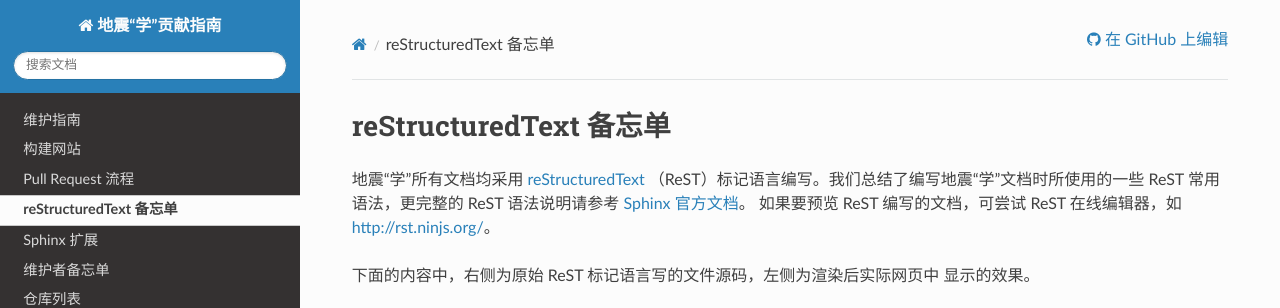
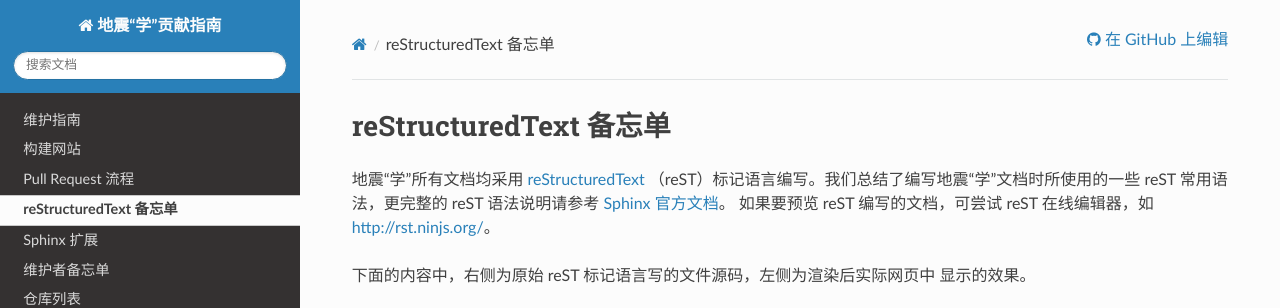
Before and after one commit to seismo-learn/contributing, a Sphinx documentation site: the page built from source/restructuredtext.rst, in a window 1280 px wide, cut to the strip 0-308 px from the top of the page. Built offline with Sphinx 7.4.7 and the Read the Docs theme 2.0.0, drawn with Linux system fonts in a browser that asks for light colours.

Commit message:
Change ReST to be reST (#29)

```diff
--- a/source/general-guidelines.rst
+++ b/source/general-guidelines.rst
@@ -50,7 +50,7 @@ GitHub 上托管的文档仓库中存在如下长期分支：
 1.  所有文档均采用 `reStructuredText <https://docutils.sourceforge.io/rst.html>`__
     语言编写。可参考 :doc:`restructuredtext` 学习其常用语法。
 2.  一级标题、二级标题和三级标题，分别用 ``=``、``-`` 和 ``^`` 符号标识
-3.  所有 Bash 命令前应加上 shell 提示符 ``$`` 以表示该命令为 shell 命令
+3.  所有 Bash 命令前应加上 Shell 提示符 ``$`` 以表示该命令为 Shell 命令
 4.  中文字符与英文字符和数字之间应加上空格，如 ``中文 ABC 中文`` 而非 ``中文ABC中文``，
     ``中文 123 中文`` 而非 ``中文123中文``
 5.  标点符号采用全角，如 ``，``、``。``、``：``、``、``、``？`` 等。
--- a/source/index.rst
+++ b/source/index.rst
@@ -3,7 +3,7 @@
 
    **欢迎读者参与到文档的维护与更新中！我们都是地震学的干饭人！**
 
-本指南主要为了方便读者向地震“学”提供反馈和贡献。我们欢迎任何促进地震学中文社区的交流和发展
+本指南主要为了方便读者向地震“学”提供反馈和贡献。我们欢迎任何促进地震学中文社区交流和发展
 的反馈和贡献，例如，修正错别字、语句不通；调整章节结构，使教程条理更清晰；
 建议或者编写新章节或新文档等等。
 
--- a/source/restructuredtext.rst
+++ b/source/restructuredtext.rst
@@ -2,11 +2,11 @@ reStructuredText 备忘单
 =======================
 
 地震“学”所有文档均采用 `reStructuredText <https://docutils.sourceforge.io/rst.html>`__
-（ReST）标记语言编写。我们总结了编写地震“学”文档时所使用的一些 ReST 常用语法，更完整的 ReST 语法说明请参考
+（reST）标记语言编写。我们总结了编写地震“学”文档时所使用的一些 reST 常用语法，更完整的 reST 语法说明请参考
 `Sphinx 官方文档 <http://www.sphinx-doc.org/en/master/usage/restructuredtext/index.html>`__\ 。
-如果要预览 ReST 编写的文档，可尝试 ReST 在线编辑器，如 http://rst.ninjs.org/。
+如果要预览 reST 编写的文档，可尝试 reST 在线编辑器，如 http://rst.ninjs.org/。
 
-下面的内容中，右侧为原始 ReST 标记语言写的文件源码，左侧为渲染后实际网页中
+下面的内容中，右侧为原始 reST 标记语言写的文件源码，左侧为渲染后实际网页中
 显示的效果。
 
 .. raw:: html
```
